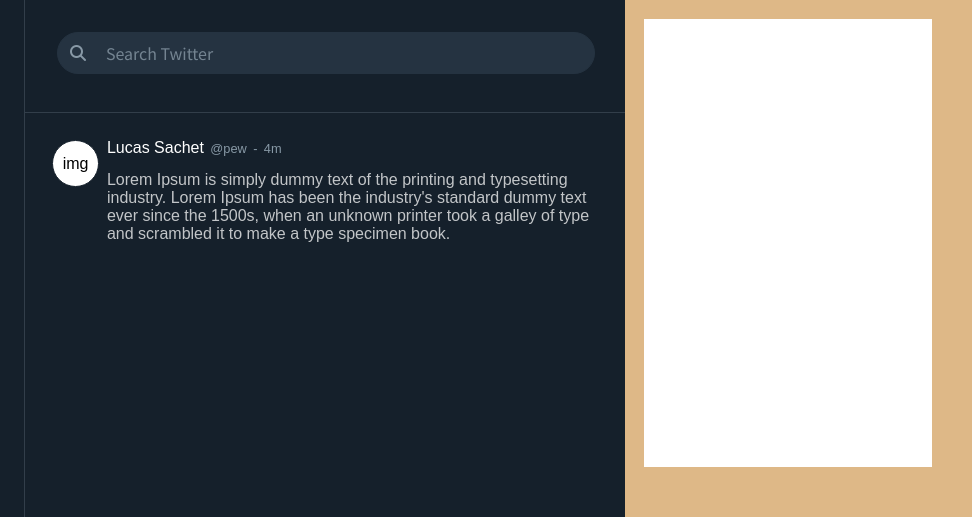
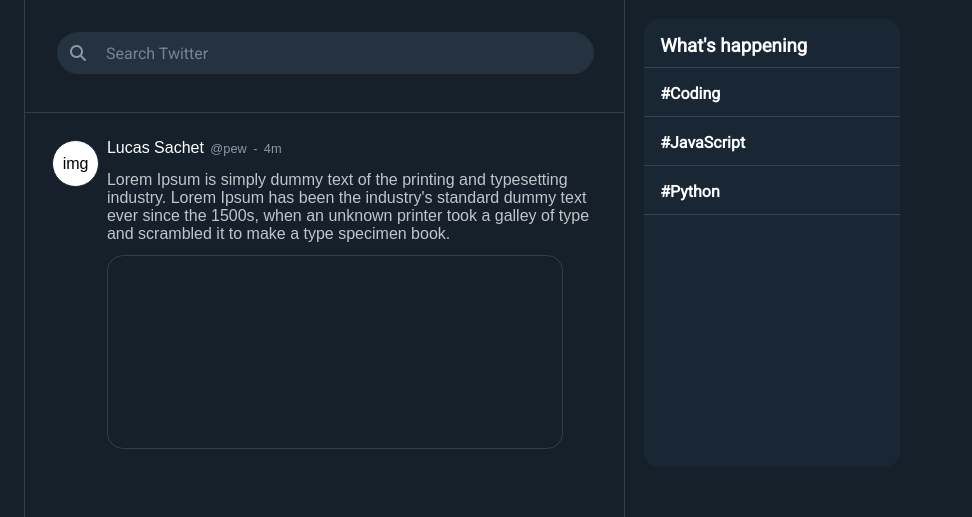
Before and after one commit to lucas-sachet/TwitterClone, a plain HTML site: page web/index.html in a window 1280 px wide. Shown: the top 517 px of the page, 56-1028 px from the left. Drawn offline with Linux system fonts and the light colour scheme; a script that the page names is missing.

Commit message:
HTML and style for sidebar trending

```diff
--- a/web/index.html
+++ b/web/index.html
@@ -8,7 +8,7 @@
         <meta name="viewport" content="width=device-width, initial-scale=1">
         <link rel="stylesheet" href="style/style.css">
         <link rel="stylesheet" href="style/tweet.css">
-        <link href="https://fonts.googleapis.com/css2?family=Noto+Sans+JP&display=swap" rel="stylesheet">
+        <link href="https://fonts.googleapis.com/css2?family=Roboto&display=swap" rel="stylesheet">
         <script src="https://kit.fontawesome.com/c939d0e917.js" crossorigin="anonymous"></script>
     </head>
     <body>
@@ -63,7 +63,12 @@
             </div>
             <div class="tweets-sidebar-container">
                 <div class="tweets-sidebar">
-
+                    <h3>What's happening</h3>
+                    <ul>
+                        <li>#Coding</li>
+                        <li>#JavaScript</li>
+                        <li>#Python</li>
+                    </ul>
                 </div>
             </div>
 
--- a/web/style/style.css
+++ b/web/style/style.css
@@ -131,7 +131,7 @@
     color: #8899A6;
     background-color: transparent;
     border: none;
-    font-family: 'Noto Sans JP', sans-serif;
+    font-family: 'Roboto', sans-serif;
     font-size: 1rem;
 }
 
@@ -149,16 +149,37 @@
 
 /* start side bar */
 .tweets-sidebar-container {
-    background-color: burlywood;
     flex: 1;
     display: flex;
+    border-left: 1px solid rgba(136, 153, 166, 0.25);
 }
 
 .tweets-sidebar {
     display: flex;
+    flex-direction: column;
     margin: 1.2rem;
     height: 28rem;
-    width: 18rem;
-    background-color: #fff;
+    width: 16rem;
+    background-color: rgb(25, 39, 52);
+    border-radius: 1rem;
+    overflow: hidden;
 }
+
+.tweets-sidebar h3, li {
+    color: #FFFFFF;
+    margin: 0;
+    height: 2rem;
+    padding-top: 1rem;
+    padding-left: 1rem;
+    font-family: 'Roboto', sans-serif;
+    font-weight: bolder;
+    border-bottom: 1px solid rgba(136, 153, 166, 0.25);
+}
+
+.tweets-sidebar ul {
+    list-style: none;
+    padding: 0;
+    margin: 0;
+}
+
 /* end side bar */
--- a/web/style/tweet.css
+++ b/web/style/tweet.css
@@ -58,7 +58,7 @@
     margin: 0.4rem;
     height: 12rem;
     width: 90%;
-    border: 1px solid transparent;
+    border: 1px solid rgba(136, 153, 166, 0.25);
     border-radius: 1rem;
 }
 
```
